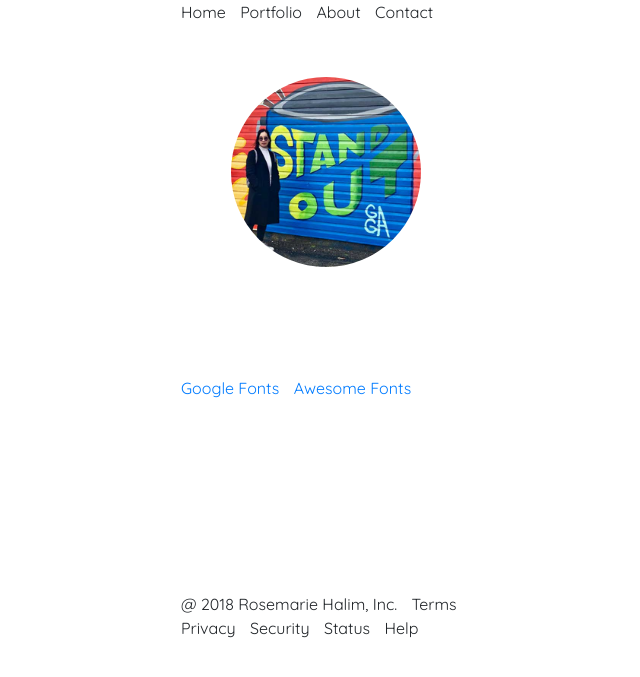
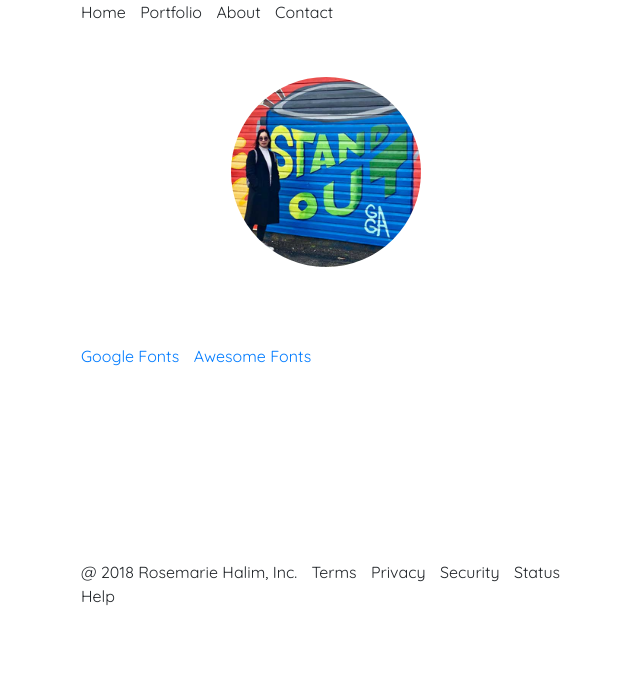
Before and after one commit to RosemarieHalim/My-Site, a Jekyll site: the page built from index.html, in a window 1280 px wide. Shown: the top 677 px of the page, without its empty margins (314-954 px from the left). Built offline with Jekyll 4.4.1, drawn with Linux system fonts in a browser that asks for light colours; nearby versions of some CDN libraries.

Commit message:
Update mystyle.scss

```diff
--- a/assets/css/mystyle.scss
+++ b/assets/css/mystyle.scss
@@ -35,13 +35,13 @@ img{
 }
 
 ul{
-    width: 160px;
+    width: 500px;
     display: block;
     margin: 0 auto;
 }
 
 ul.nav{
-    width: 300px;
+    width: 500px;
     display: block;
     margin: 0 auto;
 }
```
